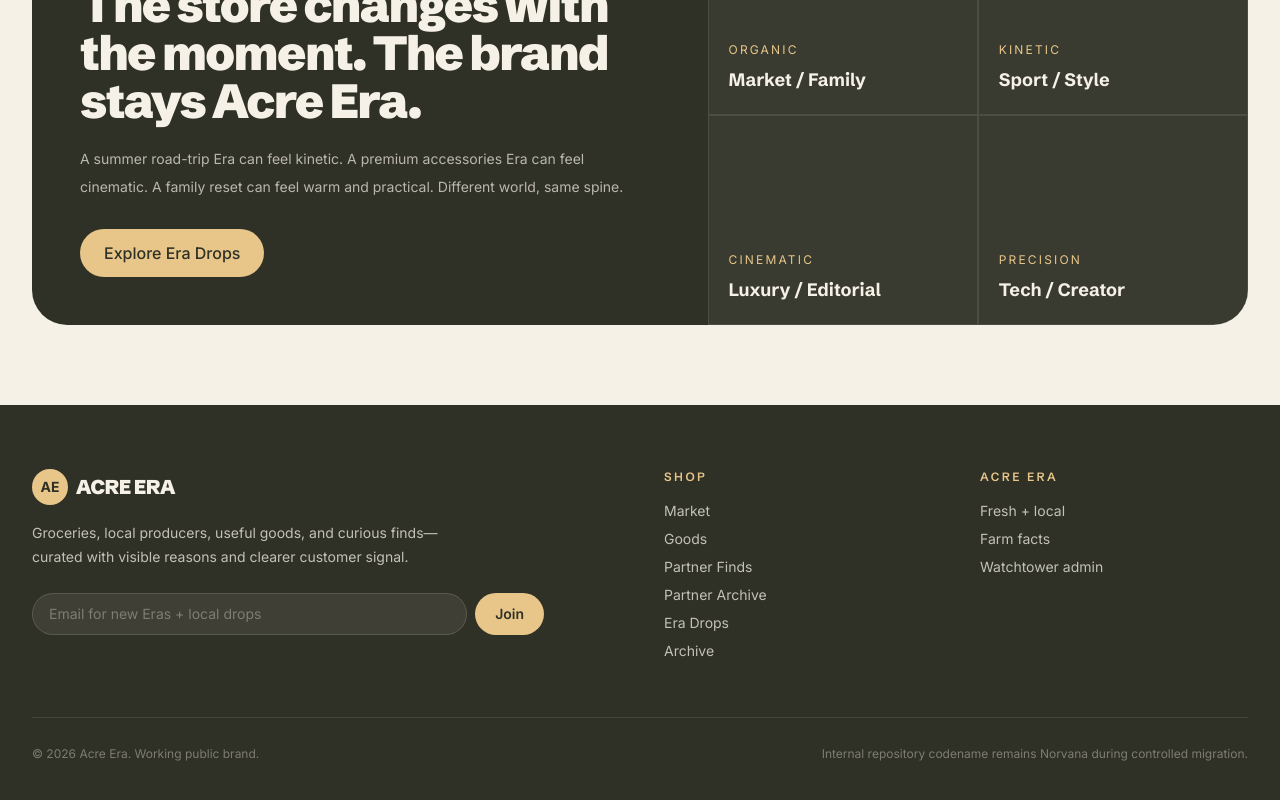
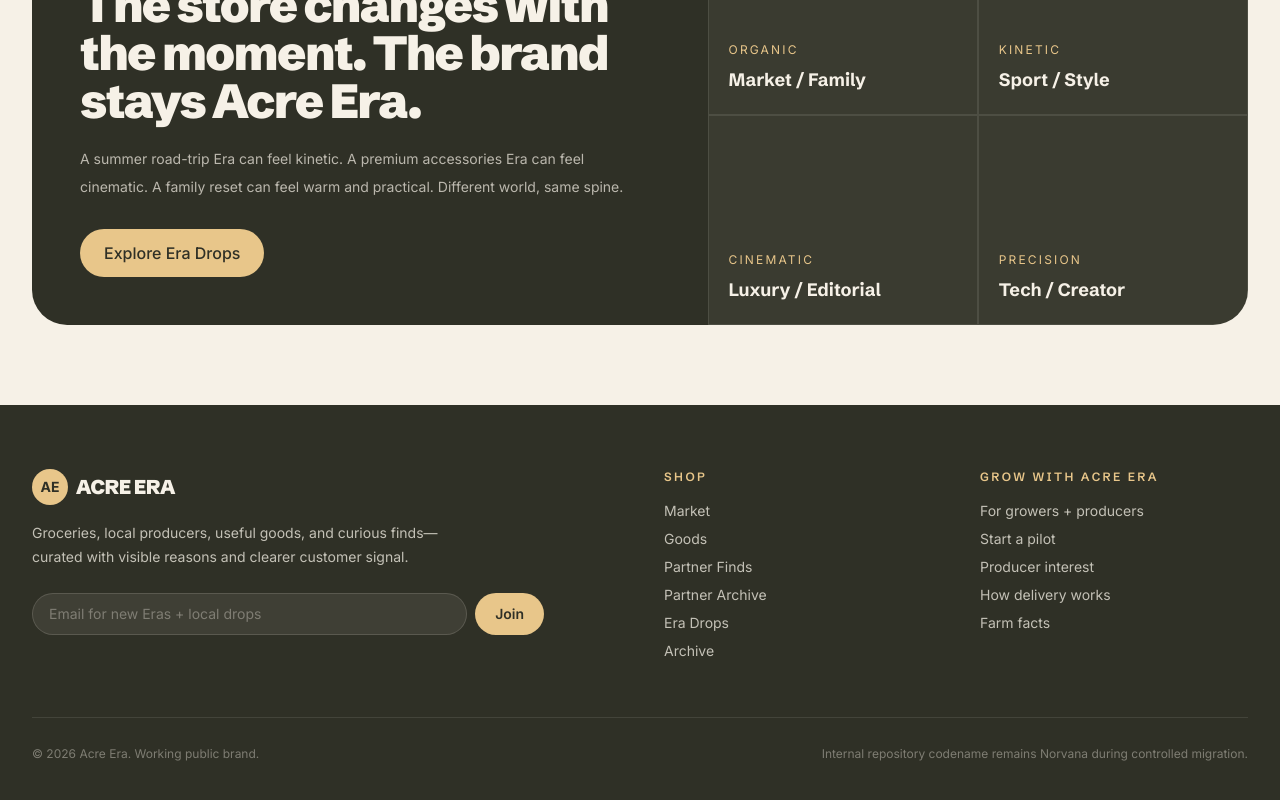
Before and after one commit to norrijam405/norvana, a Next.js app: page / in a window 1280 px wide. Shown: the part 1863-2663 px from the top of the page. Built offline with nearby package versions, Linux system fonts and the light colour scheme; no server answers; the database is empty.

Commit message:
ux: replace public Watchtower link with Grow with Acre Era

```diff
--- a/src/components/footer.tsx
+++ b/src/components/footer.tsx
@@ -64,17 +64,19 @@ export function Footer() {
               <li><Link href="/shop" className="hover:text-cream">Goods</Link></li>
               <li><Link href="/partners" className="hover:text-cream">Partner Finds</Link></li>
               <li><Link href="/partners/archive" className="hover:text-cream">Partner Archive</Link></li>
-              <li><Link href="/#era-drop" className="hover:text-cream">Era Drops</Link></li>
+              <li><Link href="/era-drops" className="hover:text-cream">Era Drops</Link></li>
               <li><Link href="/archive" className="hover:text-cream">Archive</Link></li>
             </ul>
           </div>
 
           <div>
-            <h4 className="mb-4 text-xs font-semibold uppercase tracking-[0.2em] text-wheat">Acre Era</h4>
+            <h4 className="mb-4 text-xs font-semibold uppercase tracking-[0.2em] text-wheat">Grow with Acre Era</h4>
             <ul className="space-y-2 text-sm">
-              <li><Link href="/#market" className="hover:text-cream">Fresh + local</Link></li>
-              <li><Link href="/#market" className="hover:text-cream">Farm facts</Link></li>
-              <li><Link href="/admin" className="hover:text-cream">Watchtower admin</Link></li>
+              <li><Link href="/growers" className="hover:text-cream">For growers + producers</Link></li>
+              <li><Link href="/growers#pilot" className="hover:text-cream">Start a pilot</Link></li>
+              <li><Link href="/growers#interest" className="hover:text-cream">Producer interest</Link></li>
+              <li><Link href="/growers#delivery" className="hover:text-cream">How delivery works</Link></li>
+              <li><Link href="/market#farm-facts" className="hover:text-cream">Farm facts</Link></li>
             </ul>
           </div>
         </div>
```
